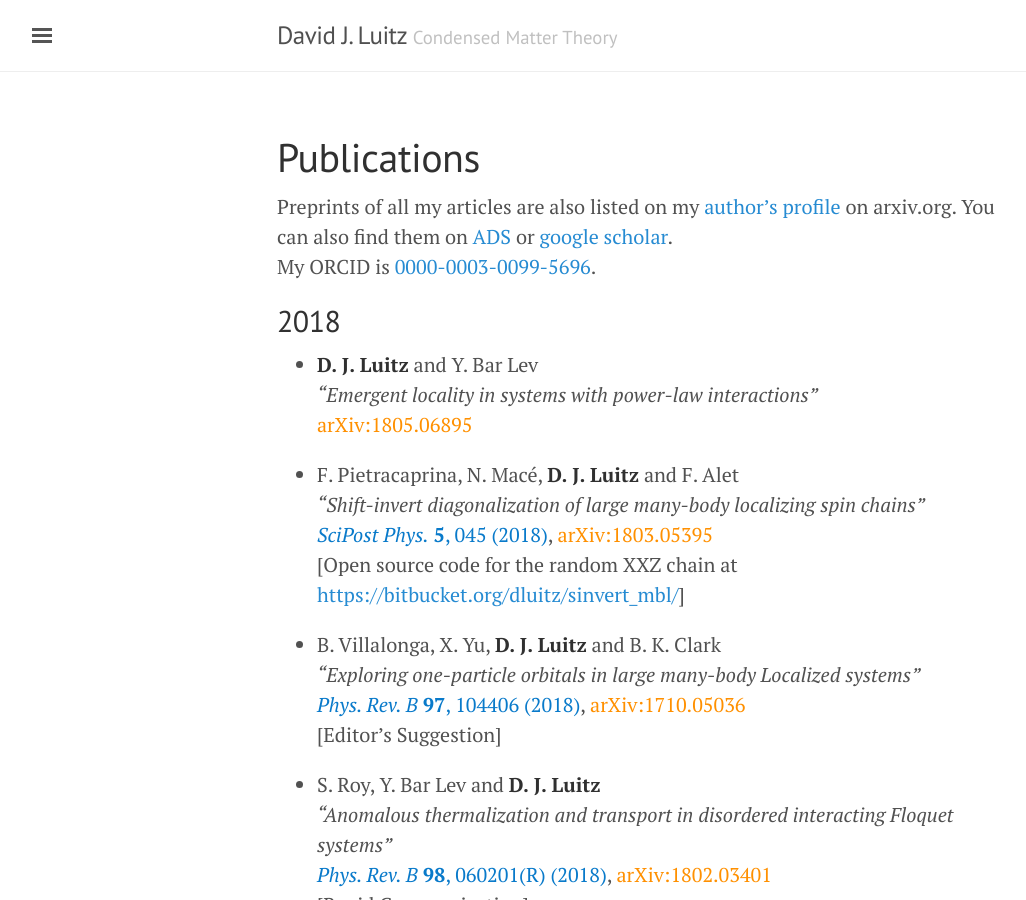
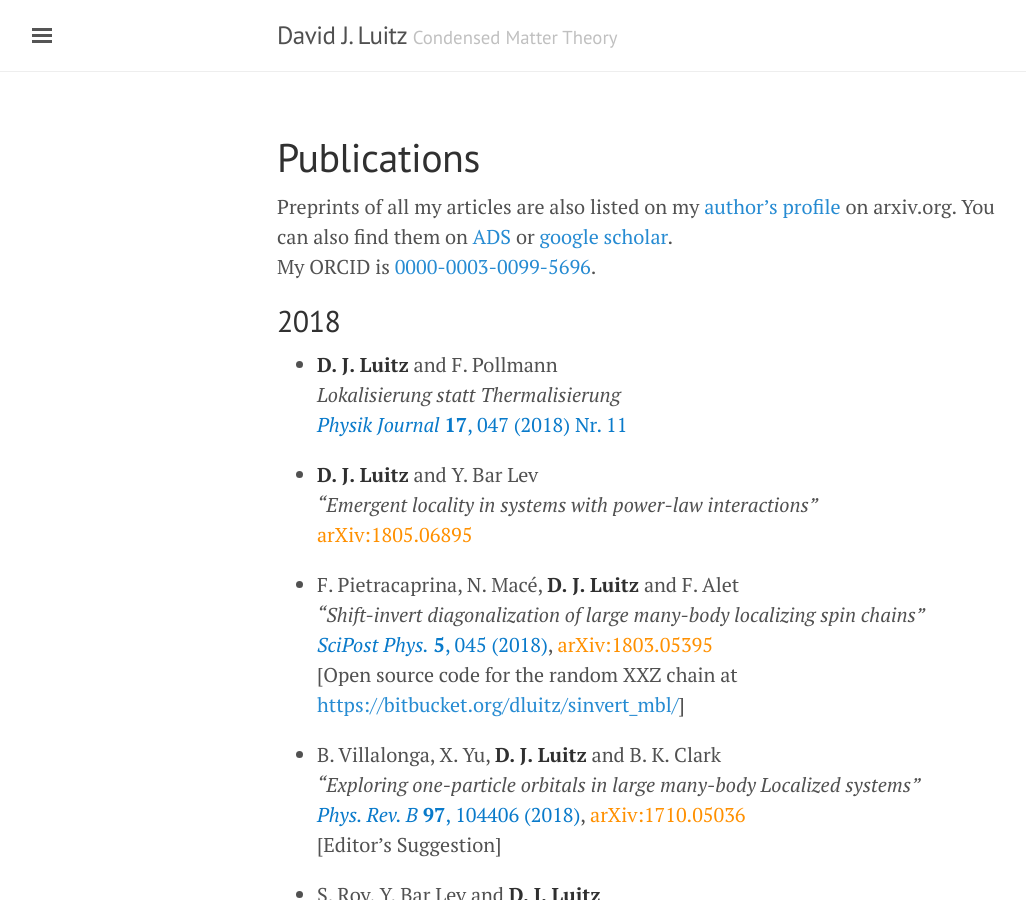
Before and after one commit to dluitz/dluitz.github.io, a Jekyll site: the page built from publications.md, in a window 1280 px wide and 900 px high. Shown: the whole window, without its empty margins (3-1029 px from the left). Built offline with Jekyll 4.4.1, drawn with Linux system fonts in a browser that asks for light colours.

Commit message:
[publist] update

```diff
--- a/publications.md
+++ b/publications.md
@@ -10,6 +10,10 @@ My ORCID is [0000-0003-0099-5696](https://orcid.org/0000-0003-0099-5696).
 
 2018
 ----
+
++ **D. J. Luitz** and F. Pollmann
+*Lokalisierung statt Thermalisierung*
+[*Physik Journal* **17**, 047 (2018) Nr. 11](http://www.pro-physik.de/details/physikjournalArticle/11109569/Lokalisierung_statt_Thermalisierung.html){:class='pub'}
 
 + **D. J. Luitz** and Y. Bar Lev
 *"Emergent locality in systems with power-law interactions"*
```
